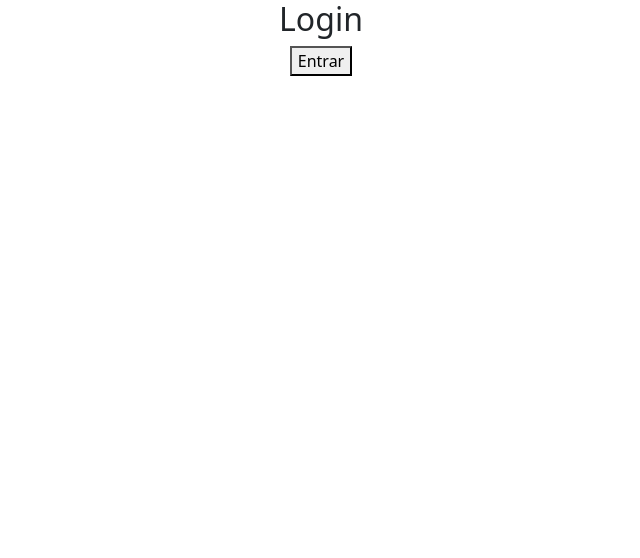
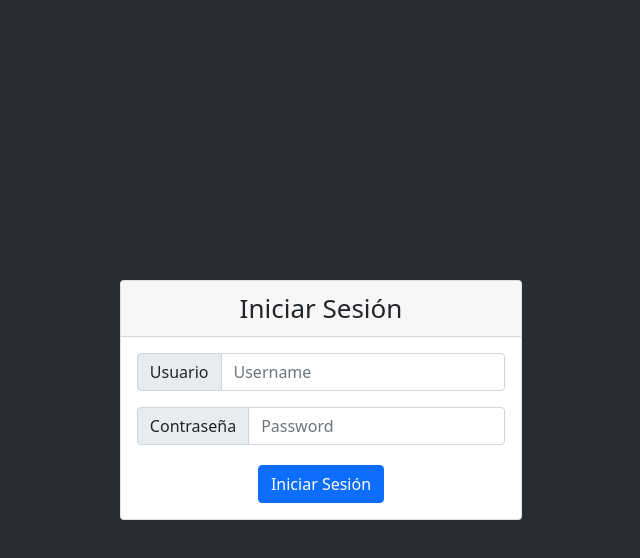
Before and after one commit to fabiangoye/hooksComponents, a React (Create React App) app: page / in a window 1280 px wide. Shown: the top 558 px of the page, without its empty margins (319-959 px from the left). Built offline with nearby package versions, Linux system fonts and the light colour scheme.

Commit message:
login quemado

```diff
--- a/src/App.css
+++ b/src/App.css
@@ -21,7 +21,7 @@
   align-items: center;
   justify-content: center;
   font-size: calc(10px + 2vmin);
-  color: white;
+
 }
 
 .App-link {
--- a/src/components/Dashboard.js
+++ b/src/components/Dashboard.js
@@ -1,23 +1,30 @@
-import PrimerComponente from './PrimerComponente';
-import { RecibirProps } from './RecibirProps';
-import { useState } from 'react';
+
 import { Navigate } from 'react-router';
+import Navbar from 'react-bootstrap/Navbar';
+import Container from 'react-bootstrap/Container';
+import Nav from 'react-bootstrap/Nav';
 
 
-const Dashboard = () => {//autorizado es una propiedad que se pasa para hacer el login
 
-    const [result, setResult] = useState("");
-
-    const handleResult = (newResult) => {
-        setResult(newResult);
-    }
+const Dashboard = () => {
 
     return (
 
-            <div>
-                <PrimerComponente handleResult={handleResult} />
-                <RecibirProps result={result} />{/*} si se llama result, que tiene origen en otro componente hay que creale un estado: const [result, setResult] = useState("");{*/}
-            </div>
+        <>
+
+                <Navbar bg="dark" variant="dark">
+                    <Container>
+                        <Navbar.Brand href="#home">Navbar</Navbar.Brand>
+                        <Nav className="me-auto">
+                            <Nav.Link href="#home">Home</Nav.Link>
+                            <Nav.Link href="#features">Features</Nav.Link>
+                            <Nav.Link href="#pricing">Pricing</Nav.Link>
+                        </Nav>
+                    </Container>
+                </Navbar>
+
+
+        </>
 
     )
 }
--- a/src/components/login.js
+++ b/src/components/login.js
@@ -1,17 +1,72 @@
-import { useNavigate } from "react-router"
+//import { useNavigate } from "react-router"
+import Card from 'react-bootstrap/Card';
+import Button from 'react-bootstrap/Button';
+import InputGroup from 'react-bootstrap/InputGroup';
+import FormControl from 'react-bootstrap/FormControl';
+import { useState, useContext } from 'react';
+import AuthContext from '../context/AuthContext';
 
 
 const Login = () => {
 
-    const navigate = useNavigate();
+    const {handleAuth} = useContext(AuthContext);// accediendo al handleAuth que esta en el contexto
+    const [user, setUser] = useState("");
+    const [pass, setPass] = useState("");
 
-    const handleLogin = () => navigate('/dashboard');//hacía donde se quiere navegar
+    const handleLogin = () =>{
+            handleAuth(user, pass);
+    }
+
+    const handleUser = (e) =>{
+        setUser(e.target.value);
+    }
+
+    const handlePass = (e) => {
+        setPass(e.target.value);
+    }
+
+    {/*}const navigate = useNavigate();
+
+    const handleLogin = () => navigate('/dashboard');//hacía donde se quiere navegar{*/}
 
     return (
-        <div>
-            <h2>Login</h2>
+        <div className="App-header">
 
+            <Card>
+                <Card.Header>Iniciar Sesión</Card.Header>
+                <Card.Body>
+                    {/*usuario*/}
+                    <InputGroup className="mb-3">
+                        <InputGroup.Text id="basic-addon1">Usuario</InputGroup.Text >
+                        <FormControl
+                            placeholder="Username"
+                            aria-label="Username"
+                            aria-describedby="basic-addon1"
+                            value ={user}
+                            onChange = {handleUser}
+                        />
+                    </InputGroup>
+
+                    {/*contraseña*/}
+                    <InputGroup className="mb-3">
+                        <InputGroup.Text id="basic-addon1">Contraseña</InputGroup.Text>
+                        <FormControl
+                            placeholder="Password"
+                            aria-label="Password"
+                            aria-describedby="basic-addon1"
+                            type="password"
+                            value ={pass}
+                            onChange = {handlePass}
+                        />
+                    </InputGroup>
+
+                    <Button variant="primary" onClick = {handleLogin}>Iniciar Sesión </Button>
+                </Card.Body>
+            </Card>
+
+            {/*<h2>Login</h2>
             <button onClick={handleLogin}>Entrar</button>{/* lista la ruta*/}
+
         </div>
     )
 }
--- a/src/context/AuthContext.js
+++ b/src/context/AuthContext.js
@@ -4,10 +4,12 @@ import { createContext, useState } from "react";
 const AuthContext = createContext();//creando comtexto hook createContext
 
 const AuthProvider = ({children}) =>{//creando proveedor, donde se crean estados y funciones, children son los hijos en el contexto
-    const [auth, setAuth] = useState(false);// estado de autenticación del usuario
+    const [auth, setAuth] = useState("");// estado de autenticación del usuario
 
-    const handleAuth = () =>{
+    const handleAuth = (user, pass) =>{
         console.log("llamando handleAuth del context...");
+
+        user === 'admin' && pass === '12345'?  setAuth(true) : setAuth(false);
     }//creando manejador de autenticación, (método o función)
 
     const data = {auth, handleAuth};
```
